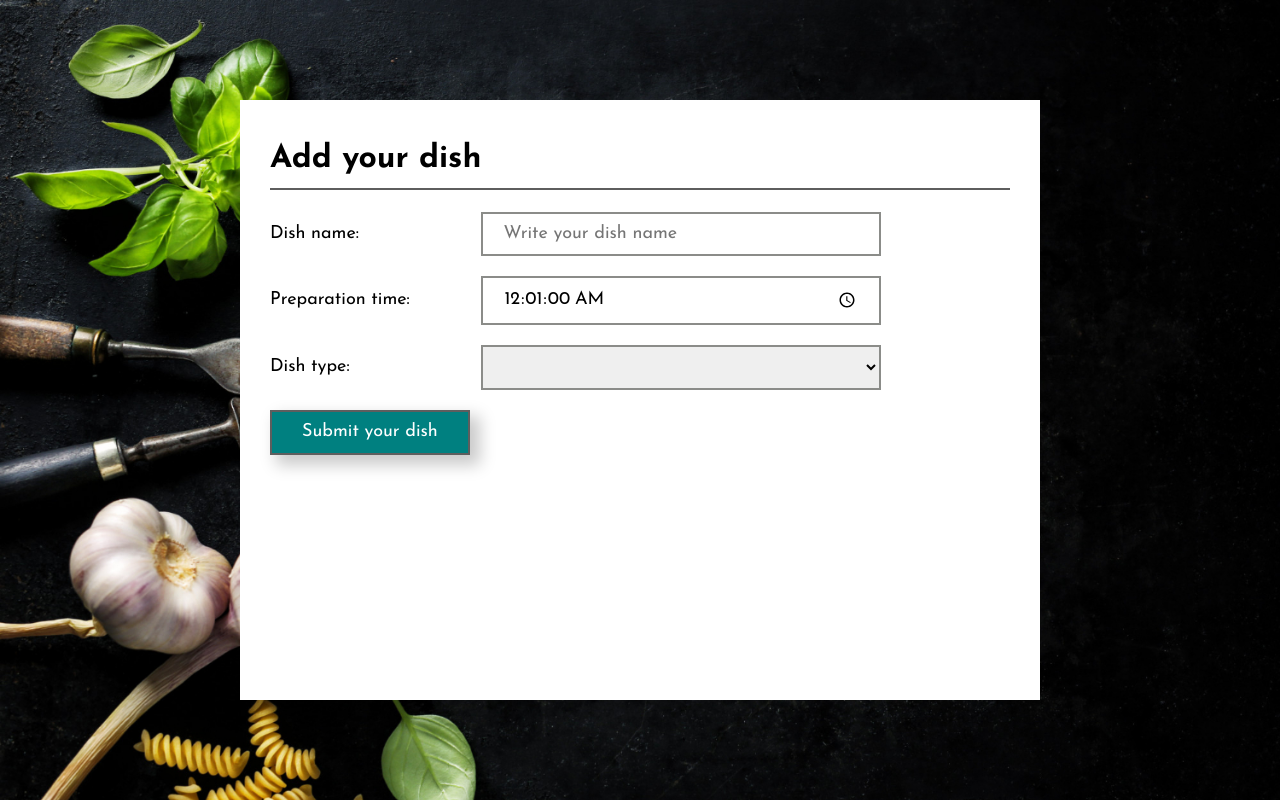
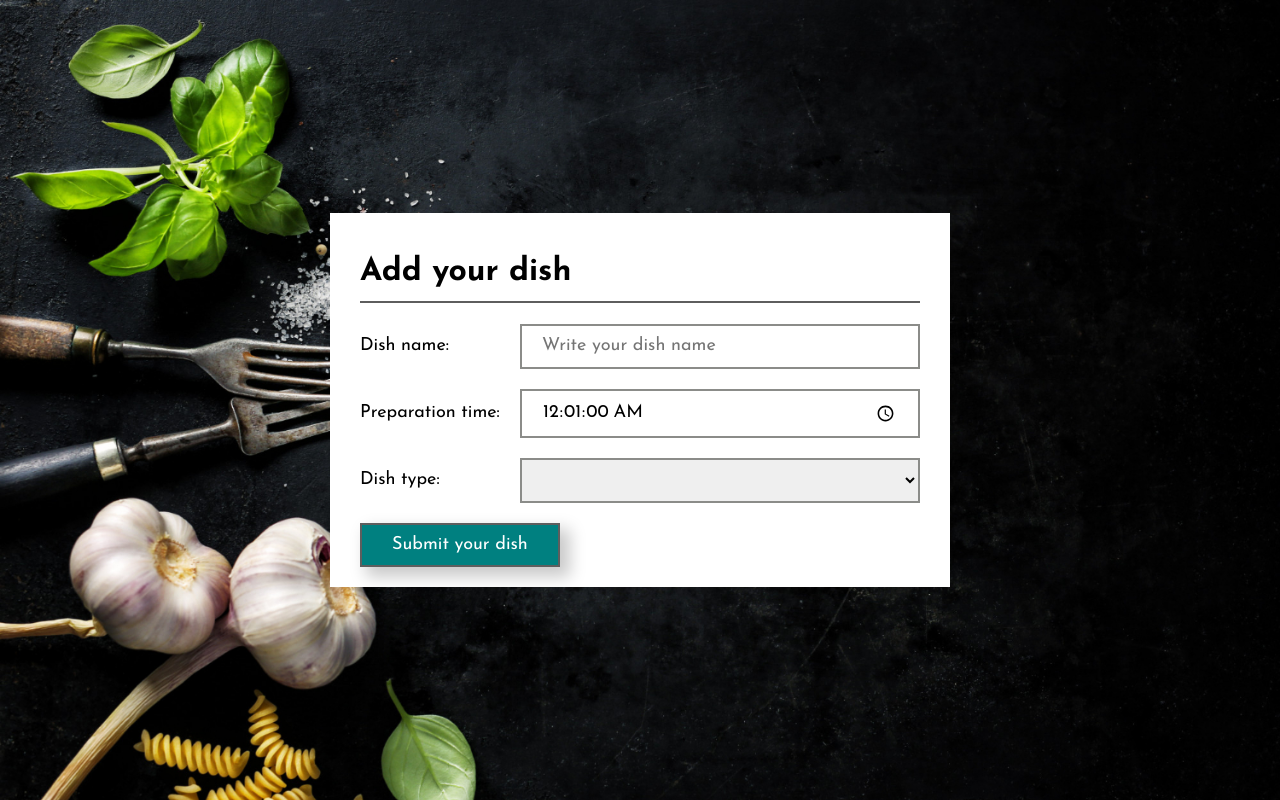
Before and after one commit to JaniecMichal/dish-form-app, a React (Create React App) app: page / in a window 1280 px wide. Built offline with nearby package versions, Linux system fonts and the light colour scheme.

Commit message:
Changed dimensions

```diff
--- a/src/components/organisms/DishForm/styled.js
+++ b/src/components/organisms/DishForm/styled.js
@@ -1,9 +1,8 @@
 import styled from 'styled-components';
 
 export const FormWrapper = styled.form`
-  width: 800px;
-  height: 600px;
-  max-width: 100%;
+  width: 100%;
+  max-width: 800px;
   padding: 20px 30px;
   background-color: ${({ theme }) => theme.colors.mainBackground};
   font-size: 18px;
```
